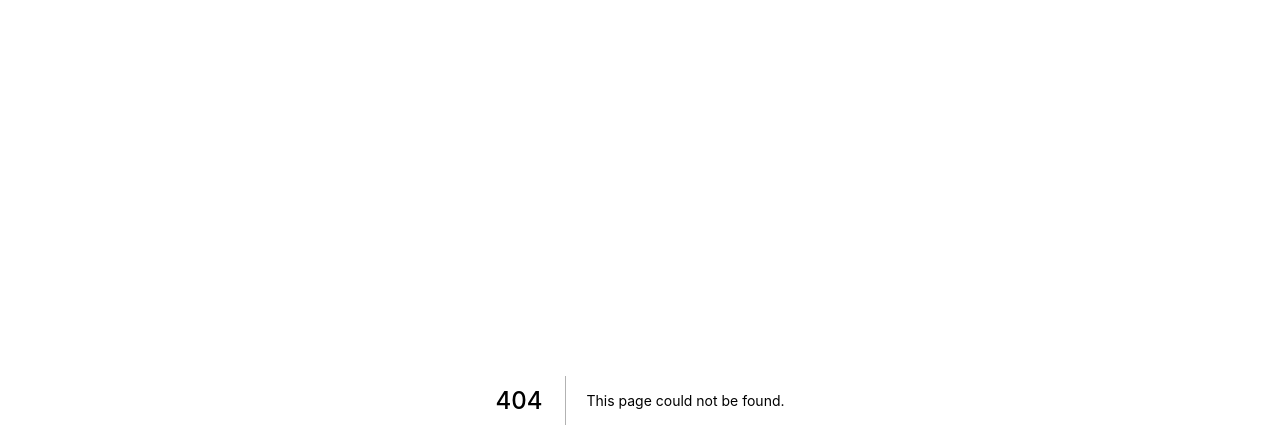
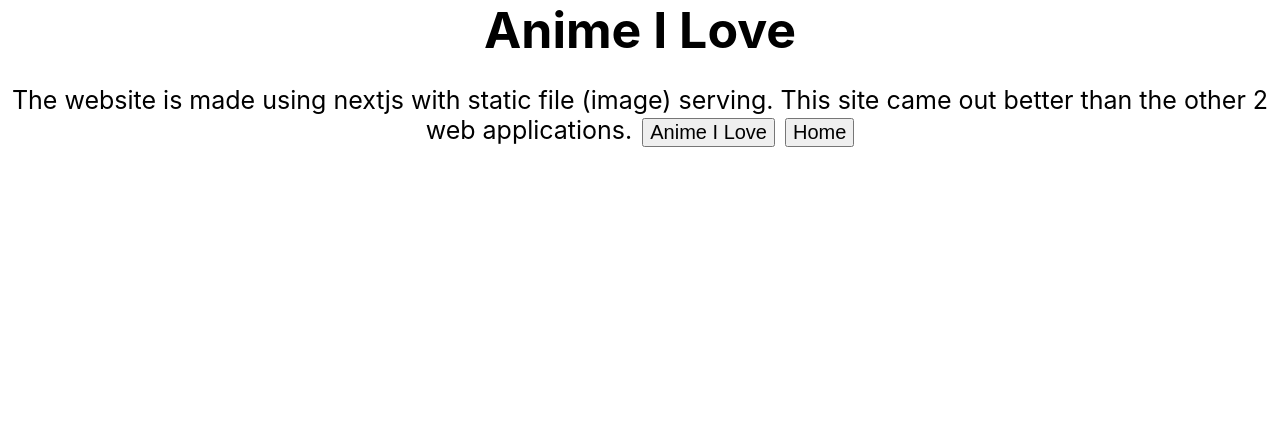
Before and after one commit to harshavardhanakrishnachaitanya2001/Blog, a Next.js app: page /Anime in a window 1280 px wide. Before the commit this address had no page. Shown: the top 448 px of the page. Built offline with nearby package versions, Linux system fonts and the light colour scheme.

Commit message:
Added new website and changed cursor to pointer on hover

```diff
--- /dev/null
+++ b/pages/Anime.js
@@ -0,0 +1,32 @@
+import Link from 'next/link'
+function Anime(){
+return (
+    <div>
+        <style jsx>
+            {`
+            button{
+                font-size:20px;
+                margin-left:10px;
+                cursor:pointer;
+            }
+            h1{
+                margin:0;
+                font-size:50px;
+                text-align:center;
+            }
+            p{
+                text-align:center;
+                font-size:25px;
+            }
+            `}
+        </style>
+        <h1>Anime I Love</h1>
+        <p>
+            The website is made using nextjs with static file (image) serving. This site came out better than the other 2 web applications.
+            <Link href='https://anime-vert.vercel.app/'><button>Anime I Love</button></Link>
+            <Link href='/'><button>Home</button></Link>
+        </p>
+    </div>
+)
+}
+export default Anime
--- a/pages/currymaker.js
+++ b/pages/currymaker.js
@@ -7,6 +7,7 @@
                 button{
                     font-size:20px;
                     margin-left:10px;
+                    cursor:pointer;
                 }
                 h1{
                     margin: 0;
--- a/pages/index.js
+++ b/pages/index.js
@@ -44,7 +44,7 @@
         <Link href="/todoApp"><button>Todo application</button></Link>
         <Link href="/currymaker"><button>Curry maker application</button></Link>
         <Link href="/weatherapp"><button>Weather application</button></Link>
-        <Link href="https://anime-vert.vercel.app/"><button>Anime</button></Link>
+        <Link href="/Anime"><button>Anime</button></Link>
         </p>
         <h1 className="aboutme">About</h1>
         <p className="about">
--- a/pages/todoApp.js
+++ b/pages/todoApp.js
@@ -16,6 +16,7 @@
                 button{
                     margin-left:10px;
                     font-size:20px;
+                    cursor:pointer;
                 }
             `}
         </style>
--- a/pages/weatherapp.js
+++ b/pages/weatherapp.js
@@ -16,6 +16,7 @@
                 button{
                     font-size:20px;
                     margin-left:10px;
+                    cursor:pointer;
                 }
                 `}
             </style>
```
